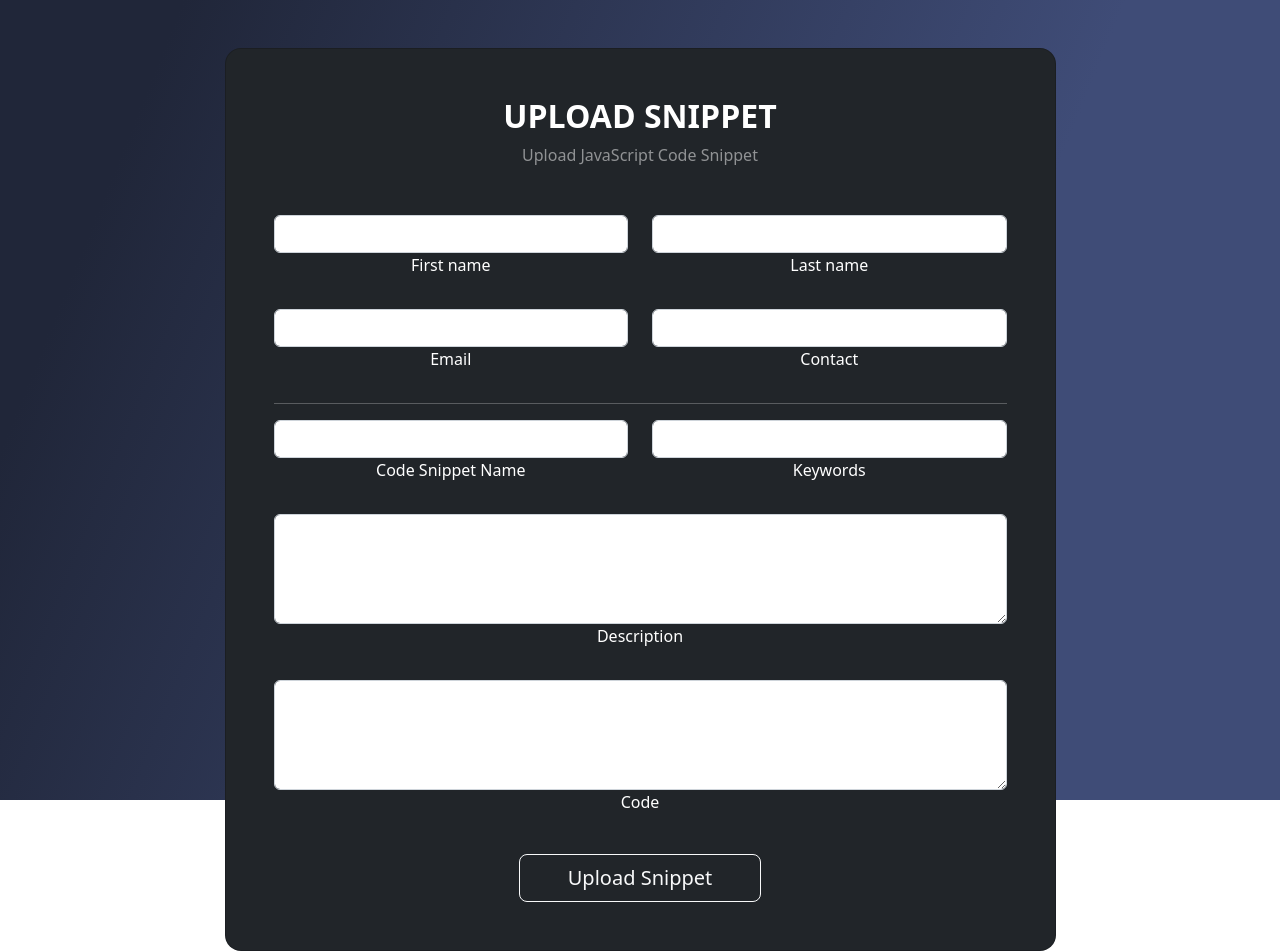
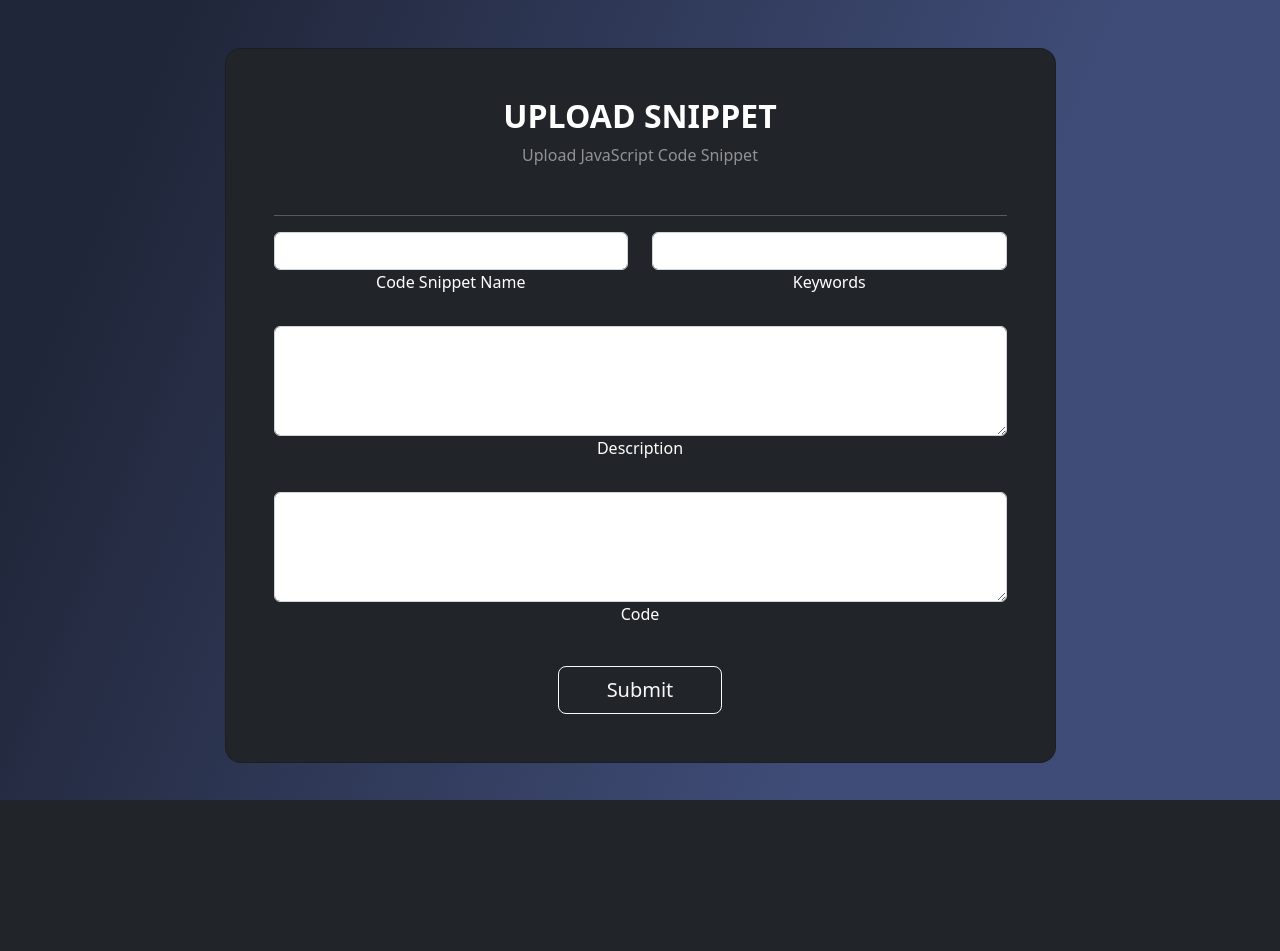
Before and after one commit to anurag71199/Code_Snipper_Recommender, a Flask app: page /uploadsnip/ in a window 1280 px wide. After the commit the page ends 800 px from the top, so only its background shows below. Run offline with Flask 2, Linux system fonts and the light colour scheme; the visitor is signed in with stand-in values (Sample User, id 1).

Commit message:
Add files via upload

```diff
--- a/code_snip/getjs/app.py
+++ b/code_snip/getjs/app.py
@@ -14,6 +14,7 @@ client = pymongo.MongoClient('mongodb+srv://all:Project1@ssdproject.gp7612k.mong
 db = client.get_database('ssdproject')
 user_collection = db.UserCredentials  #need to make variables for other collections and pass it. Refer to models.py imports
 
+user_collection2 = db.SnippetDetails #need to make variables for other collections and pass it. Refer to models.py imports
 
 
 def login_required(f):
--- a/code_snip/getjs/main/routes.py
+++ b/code_snip/getjs/main/routes.py
@@ -20,6 +20,9 @@ def login():
     print("reached login route")
     return User().login()
 
+@app.route('/uploadsnip', methods=['POST'])
+def upload():
+    return User().upload()
 
 # from flask import Blueprint, render_template, redirect, url_for, request, session
 # from passlib.hash import pbkdf2_sha256
--- a/code_snip/getjs/static/scripts.js
+++ b/code_snip/getjs/static/scripts.js
@@ -40,3 +40,26 @@ $("form[name=login_form").submit(function (e) {
 
 	e.preventDefault();
 });
+
+
+$("form[name=upload_form").submit(function (e) {
+
+	var $form = $(this);
+	var $error = $form.find(".error");
+	var data = $form.serialize();
+
+	$.ajax({
+		url: "/uploadsnip",
+		type: "POST",
+		data: data,
+		dataType: "json",
+		success: function (resp) {
+			window.location.href = "/userhome";
+		},
+		error: function (resp) {
+			$error.text(resp.responseJSON.error).removeClass("error--hidden");
+		}
+	});
+
+	e.preventDefault();
+});
--- a/code_snip/getjs/templates/uploadsnippet.html
+++ b/code_snip/getjs/templates/uploadsnippet.html
@@ -37,36 +37,7 @@
                         <div class="card-body p-5 text-center">
                             <h2 class="fw-bold mb-2 text-uppercase">UPLOAD SNIPPET</h2>
                                 <p class="text-white-50 mb-5">Upload JavaScript Code Snippet</p>
-                            <form>
-                                <!-- 2 column grid layout with text inputs for the first and last names -->
-                                <div class="row mb-4">
-                                  <div class="col">
-                                    <div class="form-outline">
-                                      <input type="text" id="form6Example1" class="form-control" />
-                                      <label class="form-label" for="form6Example1">First name</label>
-                                    </div>
-                                  </div>
-                                  <div class="col">
-                                    <div class="form-outline">
-                                      <input type="text" id="form6Example2" class="form-control" />
-                                      <label class="form-label" for="form6Example2">Last name</label>
-                                    </div>
-                                  </div>
-                                </div>
-                                <div class="row mb-4">
-                                    <div class="col">
-                                      <div class="form-outline">
-                                        <input type="text" id="form6Example1" class="form-control" />
-                                        <label class="form-label" for="form6Example1">Email</label>
-                                      </div>
-                                    </div>
-                                    <div class="col">
-                                      <div class="form-outline">
-                                        <input type="text" id="form6Example2" class="form-control" />
-                                        <label class="form-label" for="form6Example2">Contact</label>
-                                      </div>
-                                    </div>
-                                  </div>
+                            <form name="upload_form">
                                   <hr>
 
                                 <!-- Text input -->
@@ -77,13 +48,13 @@
                                 <div class="row mb-4">
                                     <div class="col">
                                       <div class="form-outline">
-                                        <input type="text" id="form6Example1" class="form-control" />
+                                        <input type="text" id="snipname" name ="snipname" class="form-control" />
                                         <label class="form-label" for="form6Example1">Code Snippet Name</label>
                                       </div>
                                     </div>
                                     <div class="col">
                                       <div class="form-outline">
-                                        <input type="text" id="form6Example2" class="form-control" />
+                                        <input type="text" id="keywords" name="keywords" class="form-control" />
                                         <label class="form-label" for="form6Example2">Keywords</label>
                                       </div>
                                     </div>
@@ -108,11 +79,11 @@
 
                                 <!-- Message input -->
                                 <div class="form-outline mb-4">
-                                  <textarea class="form-control" id="form6Example7" rows="4"></textarea>
+                                  <textarea class="form-control" id="description" name="description" rows="4"></textarea>
                                   <label class="form-label" for="form6Example7">Description</label>
                                 </div>
                                 <div class="form-outline mb-4">
-                                  <textarea class="form-control" id="form6Example7" rows="4"></textarea>
+                                  <textarea class="form-control" id="code" name="code" rows="4"></textarea>
                                   <label class="form-label" for="form6Example7">Code</label>
                                 </div>
 
@@ -124,7 +95,7 @@
 
                                 <!-- Submit button -->
                                 <div class="mt-4 pt-2">
-                                    <input class="btn btn-outline-light btn-lg px-5" type="submit" value="Upload Snippet" />
+                                    <input class="btn btn-outline-light btn-lg px-5" type="submit" value="Submit" />
                                 </div>
                               </form>
 
@@ -141,5 +112,6 @@
         </div>
     </section>
 </body>
-
+<script src="/static/jquery.js"></script>
+<script src="/static/scripts.js"></script>
 </html>
```
Also changed, not shown: code_snip/getjs/main/models.py (+29 -2 lines).
